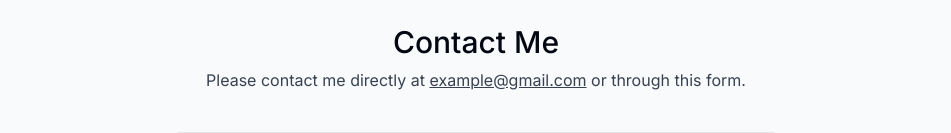
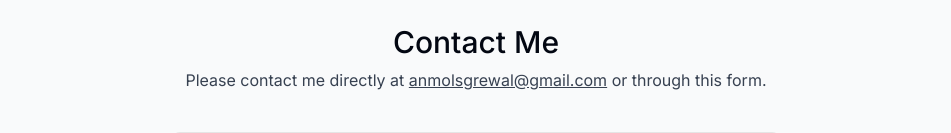
Before and after one commit to AnmolGrewal/portfolio, a Next.js app: page / in a window 1280 px wide. Shown: the part 3880-4013 px from the top of the page, without its empty margins (164-1115 px from the left). Built offline with nearby package versions, Linux system fonts and the light colour scheme; no server answers.

Commit message:
Updating send email and mailTo section

```diff
--- a/actions/sendEmail.ts
+++ b/actions/sendEmail.ts
@@ -27,7 +27,7 @@
   try {
     data = await resend.emails.send({
       from: "Contact Form <onboarding@resend.dev>",
-      to: "bytegrad@gmail.com",
+      to: "anmolsgrewal@gmail.com",
       subject: "Message from contact form",
       reply_to: senderEmail,
       react: React.createElement(ContactFormEmail, {
--- a/components/contact.tsx
+++ b/components/contact.tsx
@@ -33,8 +33,8 @@
 
       <p className="text-gray-700 -mt-6 dark:text-white/80">
         Please contact me directly at{" "}
-        <a className="underline" href="mailto:example@gmail.com">
-          example@gmail.com
+        <a className="underline" href="mailto:anmolsgrewal@gmail.com">
+          anmolsgrewal@gmail.com
         </a>{" "}
         or through this form.
       </p>
```
